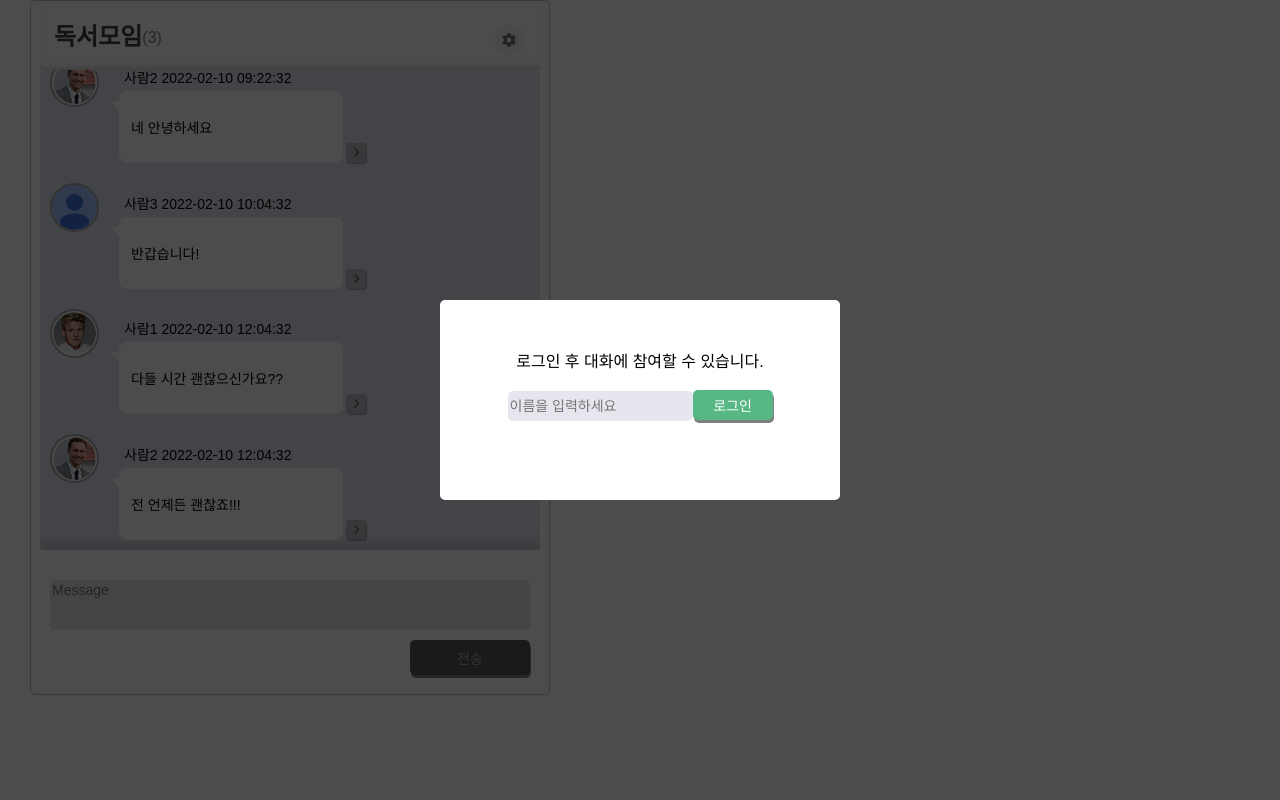
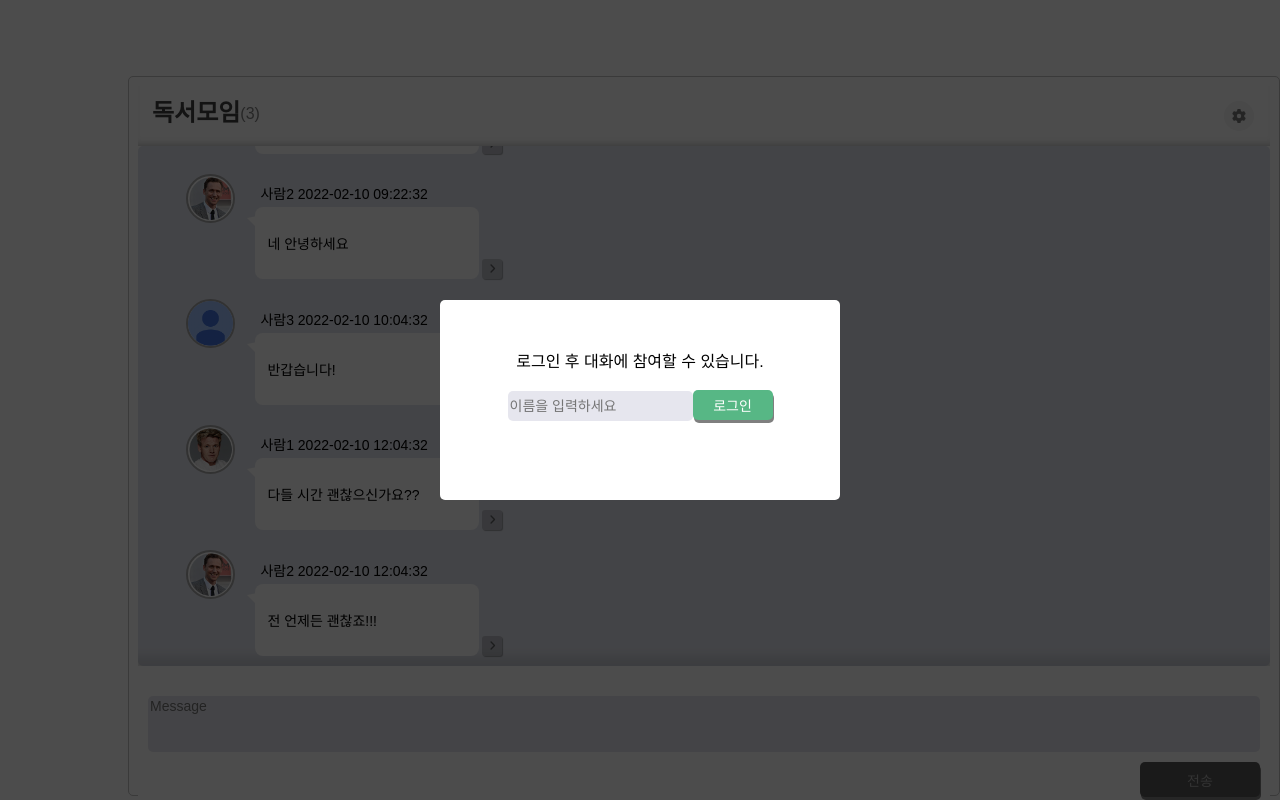
Before and after one commit to WongueShin/2ndweek-swit-task, a React (Create React App) app: page / in a window 1280 px wide. Built offline with nearby package versions, Linux system fonts and the light colour scheme.

Commit message:
Style: global

```diff
--- a/src/Components/Login/style.Login.ts
+++ b/src/Components/Login/style.Login.ts
@@ -1,6 +1,9 @@
 import styled from 'styled-components';
 
 export const LogoutContainer = styled.div`
+  position: absolute;
+  top: 2vh;
+  right: 10px;
   display: flex;
   justify-content: flex-end;
   align-items: center;
--- a/src/Components/Main/index.Main.tsx
+++ b/src/Components/Main/index.Main.tsx
@@ -1,12 +1,13 @@
 import Login from 'Components/Login/index.Login';
 import Messenger from 'Components/Messenger/index.Messenger';
+import * as S from 'Components/Main/style.Main';
 
 const Main = (): JSX.Element => {
   return (
-    <>
+    <S.MainContainer>
       <Login />
       <Messenger />
-    </>
+    </S.MainContainer>
   );
 };
 
--- a/src/Components/Main/style.Main.ts
+++ b/src/Components/Main/style.Main.ts
@@ -1 +1,9 @@
 import styled from "styled-components";
+
+export const MainContainer = styled.div`
+    display: flex;
+    flex-direction: row;
+    width: 100vw;
+    height: 100vh;
+    overflow: hidden;
+`
--- a/src/Components/Messenger/Input/style.input.ts
+++ b/src/Components/Messenger/Input/style.input.ts
@@ -12,7 +12,7 @@ export const InputContainer = styled.div`
 `
 export const MessageForm = styled.form`
     box-sizing: border-box;
-    height: 50px;
+    height: 7vh;
 `
 export const MessageTextarea = styled.textarea`
     background-color: #e6e6ee;
--- a/src/Components/Messenger/style.Messenger.ts
+++ b/src/Components/Messenger/style.Messenger.ts
@@ -1,20 +1,23 @@
 import styled from "styled-components";
 
 export const MessengerContainer = styled.div`
-  width: 500px;
-  margin-left: 30px;
+  width: 90vw;
+  height: 90vh;
   padding: 9px;
+  margin-top: 9.5vh;
+  margin-left: 10vw;
   border: solid 1px #c3c3c3;
   border-radius: 5px;
+  box-sizing: border-box;
 `;
 
 export const ChatList = styled.ul`
   list-style: none;
   background: #e2e5ee;
-  height: 60vh;
+  height: 65vh;
   display:flex;
   flex-direction:column;
-  padding:0;
+  padding: 0 3vw;
   margin: 0;
   overflow-x: hidden;
   overflow-y: auto;
```
